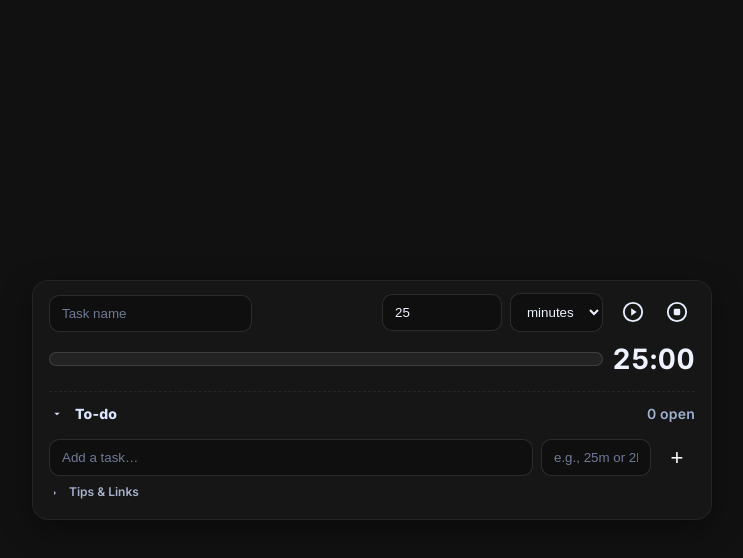
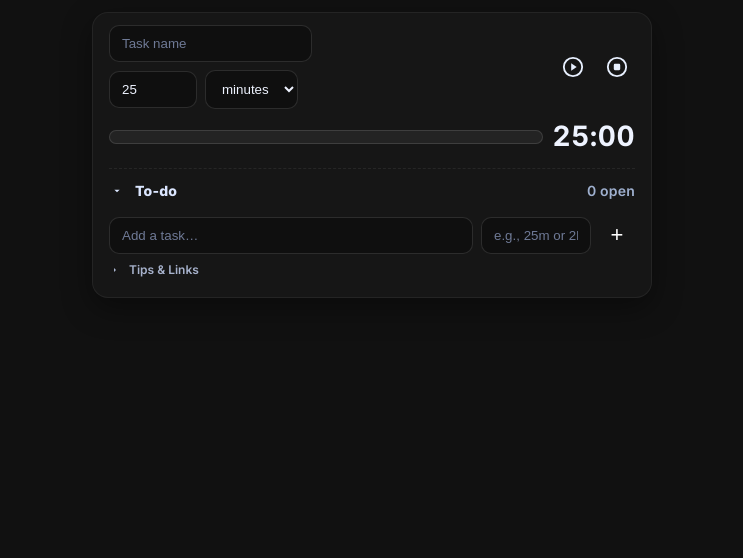
Before and after one commit to malonso922/focus-time, a plain HTML site: page index.html in a window 1280 px wide. Shown: the whole page, without its empty margins (268-1011 px from the left). Drawn offline with Linux system fonts and the light colour scheme.

Commit message:
Update index.html

```diff
--- a/index.html
+++ b/index.html
@@ -14,28 +14,30 @@
       --bar-start:#2e7ddd; --bar-end:#5aa8ff; /* dark -> light */
       --focus:#a970ff; --text:#eef3ff; --muted:#a7b2cc; --danger:#ff5a5a;
       --radius:16px;
-      --pct-gap:10px; /* constant space between banner and % */
+      --pct-gap:10px;       /* gap between title and % */
+      --card-max:560px;     /* tighten to avoid horizontal scroll in ClickUp */
+      --page-pad:12px;      /* small top padding inside ClickUp card */
     }
     *,*::before,*::after{box-sizing:border-box}
     html,body{height:100%}
     body{
       margin:0; background:var(--bg); color:var(--text);
       font:14px/1.4 'Inter', ui-sans-serif, system-ui, -apple-system, Segoe UI, Roboto, Ubuntu, 'Helvetica Neue', Arial, 'Noto Sans', sans-serif;
-      display:grid; place-items:center; padding:16px;
+      /* TOP-ALIGNED (no vertical centering) */
+      display:block; padding:var(--page-pad);
     }
     .card{
-      width:min(680px,100%); background:var(--panel);
+      width:min(var(--card-max),100%); background:var(--panel);
       border:1px solid rgba(255,255,255,.06); border-radius:var(--radius); box-shadow:0 10px 30px rgba(0,0,0,.4);
-      padding:12px 16px 18px;
+      padding:12px 16px 18px; margin:0 auto; /* stays at top, centered horizontally */
     }
 
-    /* --- Top bar ----------------------------------------------------------- */
     .topbar{ display:flex; align-items:center; justify-content:space-between; gap:12px; margin-bottom:8px; }
     .leftTop{ min-width:0; flex:1 1 auto; }
     .hidden{ display:none !important; }
 
-    /* Pre-start inputs ------------------------------------------------------ */
-    .preRow{ display:flex; align-items:flex-end; gap:8px; min-width:0; }
+    /* Pre-start inputs — now wrap on narrow widths */
+    .preRow{ display:flex; flex-wrap:wrap; align-items:flex-end; gap:8px; min-width:0; }
     .field input, .field select,
     .addRow input, .addRow select{
       border-radius:10px; border:1px solid rgba(255,255,255,.12); background:#0f0f0f; color:#eef3ff; padding:10px 12px; outline:none;
@@ -47,30 +49,26 @@
       border-color:var(--focus);
       box-shadow:0 0 0 2px color-mix(in srgb, var(--focus) 35%, transparent);
     }
-    .taskField{ flex:1 1 auto; min-width:200px }
-    .durationField{ display:flex; gap:8px; align-items:center }
-    .durationField input{ width:120px }
+    .taskField{ flex:1 1 240px; min-width:200px }
+    .durationField{ display:flex; gap:8px; align-items:center; flex:0 1 auto }
+    /* Narrower minutes box to prevent overflow in ClickUp’s card */
+    .durationField input{ width:88px }
+    .durationField select{ max-width:120px }
 
-    /* Running row (banner + % inline beside it — no absolute positioning) */
-    .runRow{
-      display:flex; align-items:center; gap:0; min-width:0;
-      /* ensure this row stays on the left side while actions sit on the right */
-      flex:1 1 auto;
-    }
+    /* Running row (banner + % inline) */
+    .runRow{ display:flex; align-items:center; gap:0; min-width:0; flex:1 1 auto; }
     .banner{
       font-size:16px; font-weight:800; color:#e6eeff;
       white-space:nowrap; overflow:hidden; text-overflow:ellipsis;
       flex:1 1 auto; min-width:0;
     }
     .pctTop{
-      /* IMPORTANT: static flow, sits right next to banner with a constant gap */
       margin-left:var(--pct-gap);
       font-size:16px; font-weight:800; white-space:nowrap;
       color:#cfe0ff; transition: color .25s ease;
       flex:0 0 auto;
     }
 
-    /* Actions -------------------------------------------------------------- */
     .actions{ display:flex; align-items:center; gap:8px }
     .iconbtn{
       width:36px; height:36px; display:grid; place-items:center; border-radius:999px;
@@ -81,13 +79,11 @@
     .iconbtn .ring{ fill:none; stroke:currentColor; stroke-width:2 }
     .iconbtn .shape{ fill:currentColor }
 
-    /* Progress ------------------------------------------------------------- */
     .bar{height:14px; background:rgba(255,255,255,.06); border:1px solid rgba(255,255,255,.12); border-radius:999px; overflow:hidden}
     .fill{ height:100%; width:0%; background: linear-gradient(90deg,var(--bar-start),var(--bar-end)); transition:width .3s ease, background .3s ease, opacity .25s ease; }
     .barRow{ display:grid; grid-template-columns: 1fr auto; gap:10px; align-items:center; }
     .clockRight{ text-align:right; font-size:28px; font-weight:700; letter-spacing:.5px; font-variant-numeric: tabular-nums; }
 
-    /* Tasks ----------------------------------------------------------------- */
     .tasks{ margin-top:12px; border-top:1px dashed rgba(255,255,255,.07); padding-top:12px; }
     .tasksHeader{ display:flex; align-items:center; gap:10px; cursor:pointer; user-select:none; color:#dbe6ff; font-weight:800; letter-spacing:.2px; }
     .tasksHeader svg{ width:16px; height:16px; transform:rotate(0deg); transition:transform .2s ease }
@@ -110,20 +106,16 @@
       font-weight:700; color:#d9e8ff;
     }
     .est[contenteditable="true"]{ outline:none; border-color:var(--focus); box-shadow:0 0 0 2px color-mix(in srgb, var(--focus) 35%, transparent) }
-
-    /* Trash can (hidden until hover) */
     .trash{ display:grid; place-items:center; width:30px; height:30px; color:transparent; cursor:pointer; border:none; background:transparent; }
     .item:hover .trash{ color:var(--danger); }
     .trash svg{ width:18px; height:18px; }
 
-    /* Add row */
     .addRow{ display:grid; grid-template-columns: 1fr auto auto; gap:8px; margin-top:10px; align-items:center }
     .addRow input[name="taskTitle"]{ width:100% }
     .addRow input[name="taskEst"]{ width:110px; text-align:center }
     #addBtn{ background:transparent; border:none; color:#fff; cursor:pointer; font-size:22px; line-height:1; width:36px; height:36px; display:grid; place-items:center; }
     #addBtn:hover{ color:var(--accent); }
 
-    /* Tips (default collapsed) */
     .tips{ margin-top:8px; }
     .tipsHeader{ display:flex; align-items:center; gap:8px; cursor:pointer; user-select:none; color:#a7b2cc; font-size:12px; font-weight:600; }
     .tipsHeader svg{ width:12px; height:12px; transform:rotate(-90deg); transition:transform .2s ease }
@@ -136,10 +128,9 @@
 <body>
   <div class="card" id="app">
 
-    <!-- Top bar -->
     <div class="topbar">
       <div class="leftTop">
-        <!-- Pre-start: Task + Duration -->
+        <!-- Pre-start: Task + Duration (wrappable) -->
         <div class="preRow" id="preRow">
           <div class="field taskField">
             <input id="label" type="text" placeholder="Task name" />
@@ -155,7 +146,7 @@
           </div>
         </div>
 
-        <!-- Running: Banner + % inline (left side) -->
+        <!-- Running: Banner + % inline -->
         <div class="runRow hidden" id="runRow">
           <div class="banner" id="banner" title=""></div>
           <div class="pctTop hidden" id="pctTop">0%</div>
@@ -172,7 +163,6 @@
       </div>
     </div>
 
-    <!-- Progress + Clock -->
     <div>
       <div class="barRow">
         <div class="bar" id="bar"><div class="fill" id="fill"></div></div>
@@ -180,7 +170,6 @@
       </div>
     </div>
 
-    <!-- To-do list -->
     <div class="tasks" id="tasks">
       <div class="tasksHeader" id="tasksHeader" title="Toggle to-do list">
         <svg viewBox="0 0 24 24" aria-hidden="true"><path fill="currentColor" d="M8 10l4 4 4-4"/></svg>
@@ -343,7 +332,7 @@
     const s = String(text).trim().toLowerCase().replace(/\s+/g,''); if(!s) return null;
     let h=0, m=0; const m1 = s.match(/^(?:(\d+(?:\.\d+)?)h)?(?:(\d+)m)?$/);
     if(m1){ if(m1[1]) h = parseFloat(m1[1]); if(m1[2]) m = parseInt(m1[2],10)||0; const totalMin = Math.round(h*60 + m); return {mins: totalMin, pretty: prettyEstimate(totalMin)}; }
-    if(/^\d+$/.test(s)){ const totalMin = parseInt(s,10); return {mins: totalMin, pretty: prettyEstimate(totalMin)}; }
+    if(/^\d+$/.test(s)){ const totalMin = parseInt(s,10); return {mins: total Min, pretty: prettyEstimate(totalMin)}; }
     return null;
   }
   function prettyEstimate(totalMin){
@@ -382,7 +371,6 @@
         elapsedMs=0; computeTotal(); draw(); updateShare(); saveAll();
       });
 
-      /* Order: check | title | trash | est (trash shows on hover) */
       const trash=document.createElement('button');
       trash.className='trash'; trash.title='Delete task';
       trash.innerHTML=`<svg viewBox="0 0 24 24" aria-hidden="true"><path class="shape" fill="currentColor" d="M9 3h6l1 2h4v2h-1l-1 12a2 2 0 0 1-2 2H8a2 2 0 0 1-2-2L5 7H4V5h4l1-2zm1.5 6v9h2V9h-2z"/></svg>`;
@@ -433,7 +421,6 @@
     taskTitle.focus();
   }
 
-  /* Events */
   [label, mins, unit].forEach(el=>{
     el.addEventListener('input', ()=>{ updateShare(); saveAll(); computeTotal(); draw(); });
     el.addEventListener('change',()=>{ updateShare(); saveAll(); computeTotal(); draw(); });
@@ -449,7 +436,6 @@
   });
   addBtn.addEventListener('click', addTask);
 
-  // Collapse toggles
   tasksHeader.addEventListener('click', ()=>{
     const list = document.querySelector('.list');
     const addRow = document.getElementById('addRow');
@@ -464,14 +450,12 @@
     tipsHeader.classList.toggle('expanded', !expanded);
   });
 
-  /* Init */
   (function init(){
     try{ if('Notification' in window && Notification.permission==='default'){ Notification.requestPermission().catch(()=>{}); } }catch(e){}
     loadAll(); computeTotal(); draw(); updateShare();
     renderTasks();
-    showPreRow();           // % hidden until Start; form visible
-    tipsBody.style.display='none';
-    tipsHeader.classList.remove('expanded');
+    preRow.classList.remove('hidden'); runRow.classList.add('hidden'); pctTop.classList.add('hidden');
+    tipsBody.style.display='none'; tipsHeader.classList.remove('expanded');
   })();
 })();
 </script>
```
